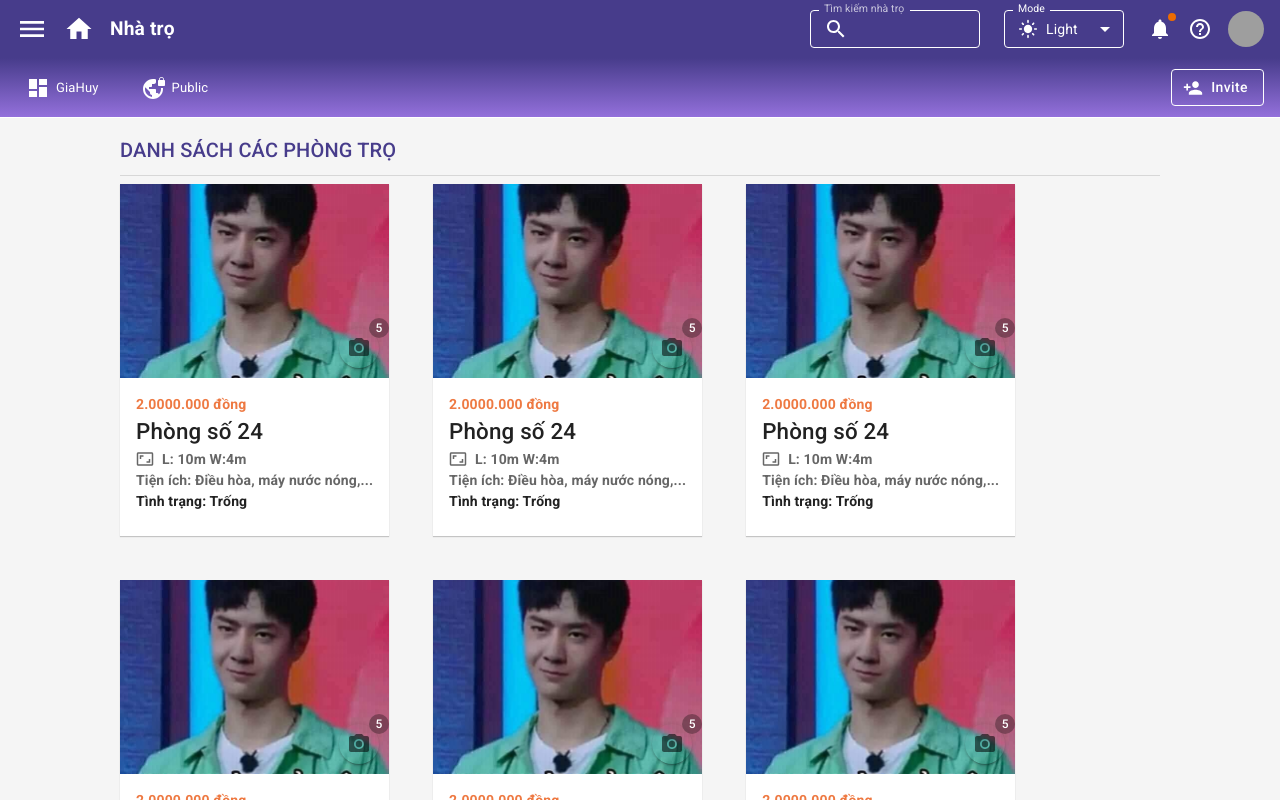
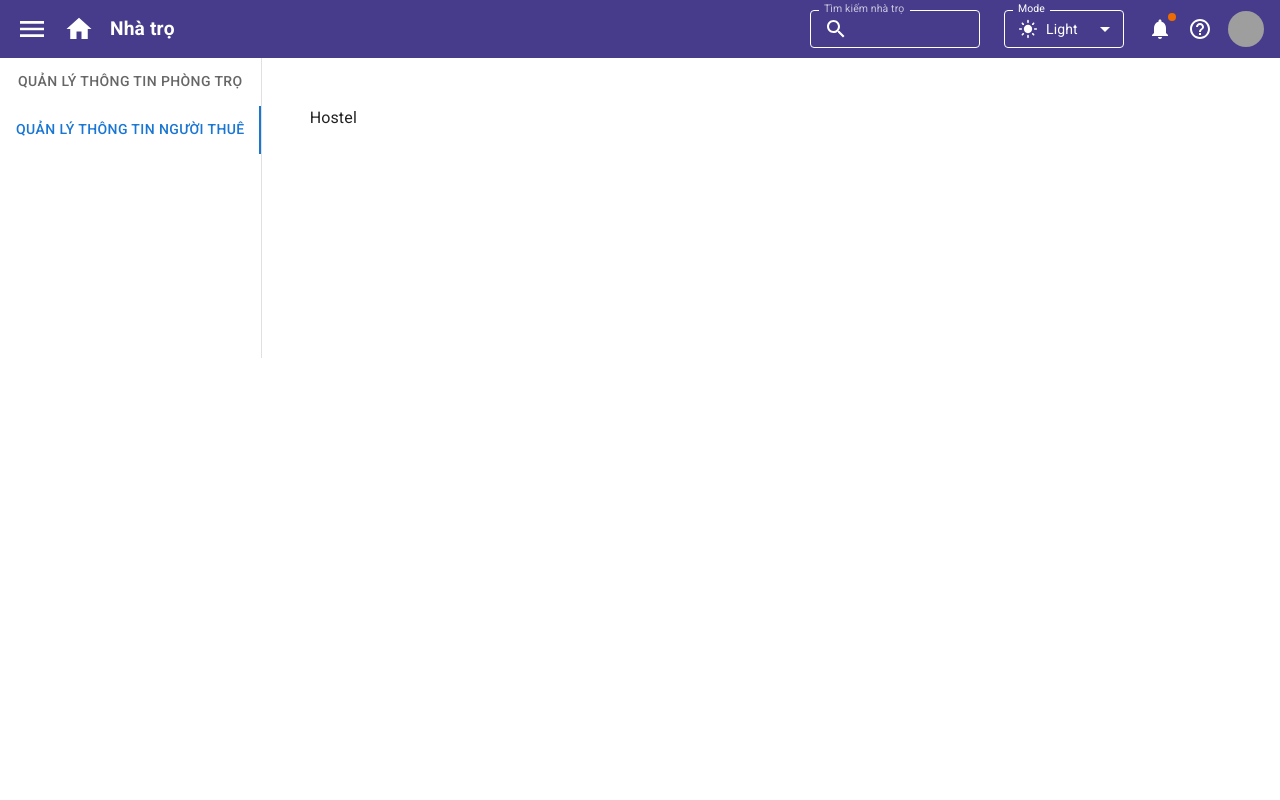
Before and after one commit to NVGHuy/doantotnghiep, a React (Vite) app in the folder front-end/: page /manage/hostel in a window 1280 px wide. Built offline with nearby package versions, Linux system fonts and the light colour scheme; grey boxes are pictures that could not be loaded.

Commit message:
ManagerList

```diff
--- a/front-end/src/App.jsx
+++ b/front-end/src/App.jsx
@@ -1,7 +1,14 @@
+import { Routes, Route, Navigate, Outlet } from 'react-router-dom'
 import Home from '~/page/Home/Home'
+import InforUser from './page/Manage/InforUser/InforUser'
+import Manage from './page/Manage/Manage'
 function App() {
   return (
-    <Home/>
+    <Routes>
+      <Route path='/' element={<Home />}/>
+      <Route path='/manage/infor-user' element={<Manage />}/>
+      <Route path='/manage/hostel' element={<Manage />}/>
+    </Routes>
   )
 }
 export default App
--- a/front-end/src/components/Menu/Menu.jsx
+++ b/front-end/src/components/Menu/Menu.jsx
@@ -18,6 +18,7 @@ import ExpandMore from '@mui/icons-material/ExpandMore'
 import Collapse from '@mui/material/Collapse'
 import PaymentIcon from '@mui/icons-material/Payment'
 import FolderSharedIcon from '@mui/icons-material/FolderShared'
+import ManageSearchIcon from '@mui/icons-material/ManageSearch'
 export default function Menu() {
   const [open, setOpen] = useState(false);
 
@@ -79,6 +80,14 @@ export default function Menu() {
                 <ListItemText primary="Hợp đồng thuê & thời gian hết hạn" />
               </ListItemButton>
             </List>
+            <List disablePadding>
+              <ListItemButton sx={{ pl: 4 }}>
+                <ListItemIcon>
+                  <ManageSearchIcon />
+                </ListItemIcon>
+                <ListItemText primary="Quản lý thông tin phòng trọ" />
+              </ListItemButton>
+            </List>
           </Collapse>
         <ListItem disablePadding>
           <ListItemButton >
--- a/front-end/src/main.jsx
+++ b/front-end/src/main.jsx
@@ -5,11 +5,13 @@ import App from './App.jsx'
 import { ToastContainer } from 'react-toastify'
 import { Experimental_CssVarsProvider as CssVarsProvider } from '@mui/material/styles'
 import theme from './theme.js'
-
+import { BrowserRouter } from 'react-router-dom'
 createRoot(document.getElementById('root')).render(
-  <CssVarsProvider theme={theme}>
-    <App />
-    <CssBaseline />
-    <ToastContainer position='bottom-left' autoClose={2000} />
-  </CssVarsProvider>
+  <BrowserRouter basename='/'>
+    <CssVarsProvider theme={theme}>
+      <App />
+      <CssBaseline />
+      <ToastContainer position='bottom-left' autoClose={2000} />
+    </CssVarsProvider>
+  </BrowserRouter>
 )
--- a/front-end/src/page/Home/BedsitContent/ListBedsit/Bedsit/Bedsit.jsx
+++ b/front-end/src/page/Home/BedsitContent/ListBedsit/Bedsit/Bedsit.jsx
@@ -14,7 +14,9 @@ import BoyIcon from '@mui/icons-material/Boy'
 import AspectRatioIcon from '@mui/icons-material/AspectRatio'
 export default function Bedsit() {
   return (
-    <Box>
+    <Box sx={{
+      cursor:'pointer'
+    }}>
       <Card sx={{
         maxWidth: 350,
         bgcolor: 'white',
@@ -84,6 +86,24 @@ export default function Bedsit() {
               L: 10m W:4m
             </Typography>
           </Box>
+          <Box sx={{
+            display: 'flex',
+            alignItems:'center',
+            gap: 1
+          }}>
+            <BoyIcon sx={{
+              fontSize:'25px',
+              color:'rgba(0, 0, 0, 0.6)',
+              mx: -0.4
+            }} />
+            <Typography sx={{
+              fontWeight: 600,
+              fontSize: '1.4rem',
+              color:'rgba(0, 0, 0, 0.6)'
+            }}>
+              2
+            </Typography>
+          </Box>
           <Typography sx={{
               fontWeight: 600,
               fontSize: '1.4rem',
@@ -94,7 +114,6 @@ export default function Bedsit() {
           <Typography sx={{
               fontWeight: 600,
               fontSize: '1.4rem',
-
             }}>
               Tình trạng: Trống
             </Typography>
--- /dev/null
+++ b/front-end/src/page/Manage/Hostel/Hostel.jsx
@@ -0,0 +1,7 @@
+import React from 'react'
+
+export default function Hostel() {
+  return (
+    <div>Hostel</div>
+  )
+}
--- /dev/null
+++ b/front-end/src/page/Manage/InforUser/InforUser.jsx
@@ -0,0 +1,7 @@
+import React from 'react'
+import AppBar from '~/components/AppBar'
+export default function InforUser() {
+  return (
+    <div>hello</div>
+  )
+}
--- /dev/null
+++ b/front-end/src/page/Manage/Manage.jsx
@@ -0,0 +1,57 @@
+import React, { useState } from 'react'
+import AppBar from '~/components/AppBar'
+import { Link, useLocation } from 'react-router-dom'
+import Hostel from './Hostel/Hostel'
+import InforUser from './InforUser/InforUser'
+import Container from '@mui/material/Container'
+
+//Tab
+import PropTypes from 'prop-types'
+import Tabs from '@mui/material/Tabs'
+import Tab from '@mui/material/Tab'
+import TabList from '@mui/lab/TabList'
+import Typography from '@mui/material/Typography'
+import Box from '@mui/material/Box'
+import TabContext from '@mui/lab/TabContext'
+import TabPanel from '@mui/lab/TabPanel'
+const TABS = {
+  INFOR_USER: 'infor-user',
+  HOSTEL: 'hostel'
+}
+export default function Manage() {
+  const location = useLocation()
+  const getDefaultTabFromURL = () => {
+    if (location.pathname.includes(TABS.INFOR_USER)) return TABS.INFOR_USER
+    return TABS.HOSTEL
+  }
+  const [value, setValue] = useState(getDefaultTabFromURL())
+  const handleChange = (event, selectedTab) => {
+    setValue(selectedTab)
+  }
+  return (
+    <Container disableGutters maxWidth={false}>
+      <AppBar />
+      <Box sx={{ display: "flex", height: 300 }}>
+      {/* Tabs */}
+      <Tabs
+        orientation="vertical"
+        value={value}
+        onChange={handleChange}
+        aria-label="Vertical tabs example"
+        sx={{ borderRight: 1, borderColor: "divider" }}
+      >
+        <Tab label="Quản lý thông tin phòng trọ " value={TABS.INFOR_USER} component={Link} to='/manage/infor-user'/>
+        <Tab label="Quản lý thông tin người thuê" value={TABS.HOSTEL} component={Link} to='/manage/hostel'/>
+      </Tabs>
+
+      {/* Tab Panels */}
+      <Box sx={{ flex: 1, p: 3 }}>
+        <TabContext value={value}>
+        <TabPanel value={TABS.INFOR_USER}><InforUser /></TabPanel>
+        <TabPanel value={TABS.HOSTEL}><Hostel /></TabPanel>
+        </TabContext>
+      </Box>
+    </Box>
+    </Container>
+  )
+}
```
